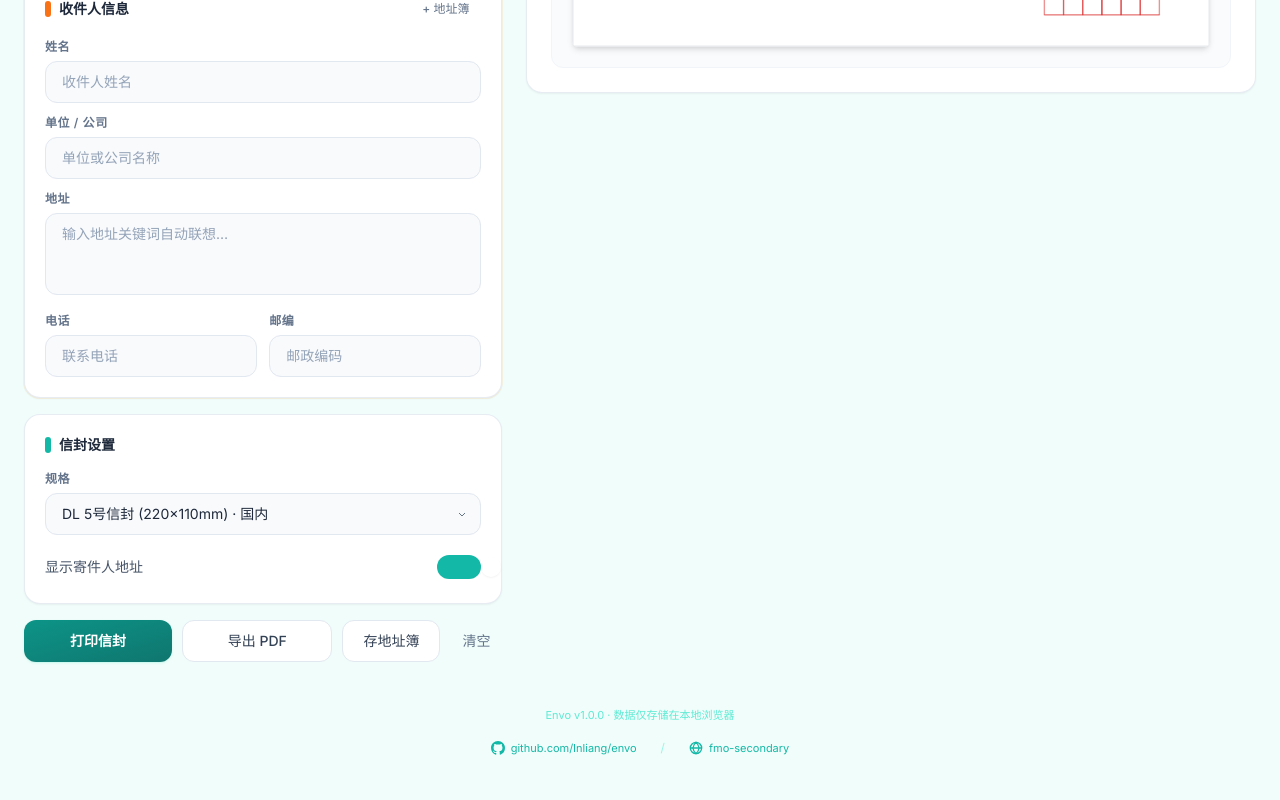
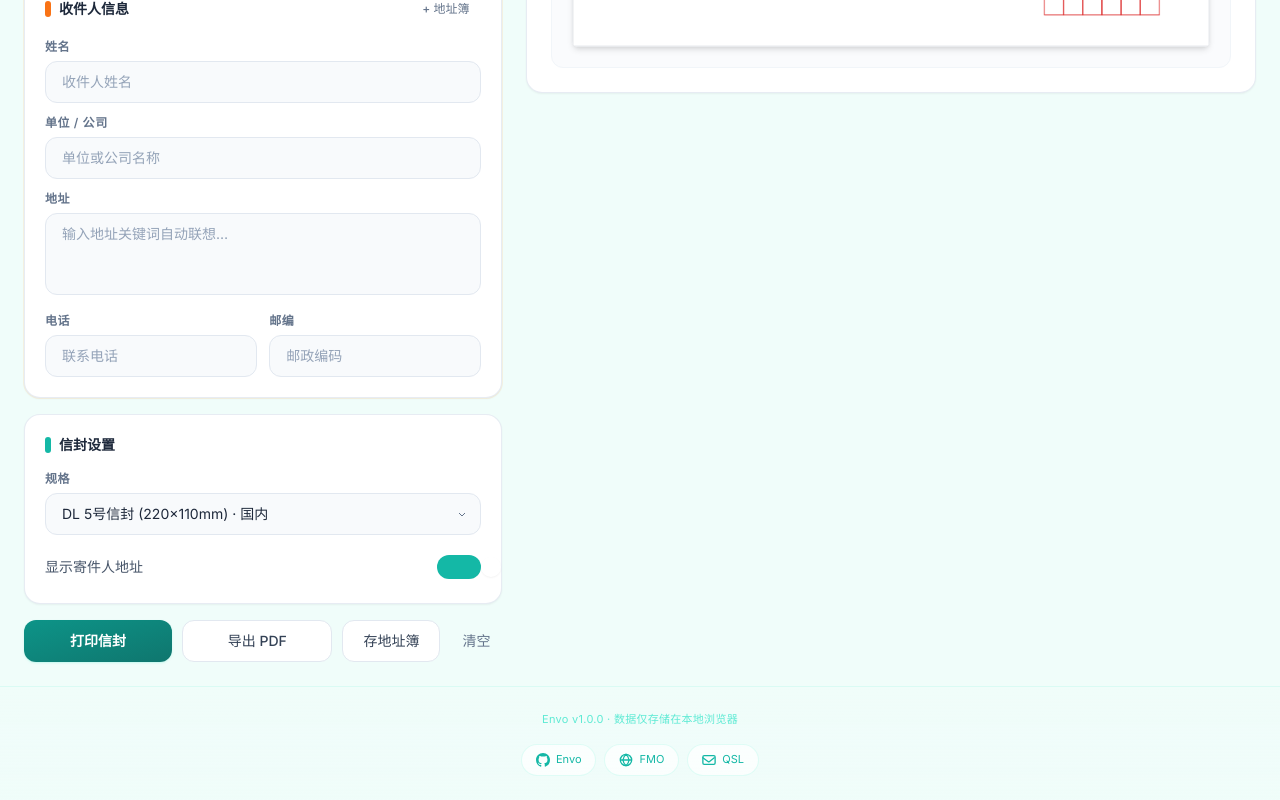
Before and after one commit to Inliang/envo, a React (Vite) app: page / in a window 1280 px wide. Shown: the part 463-1263 px from the top of the page. Built offline with nearby package versions, Linux system fonts and the light colour scheme; the HTML template or start-up script is replaced by a standard one.

Commit message:
美化页脚：渐变背景、胶囊按钮、新增 QSL 链接

```diff
--- a/src/App.tsx
+++ b/src/App.tsx
@@ -57,27 +57,38 @@ export default function App() {
       </main>
 
       {/* Footer */}
-      <footer className="text-center py-5 text-xs text-brand-300 border-t border-brand-50">
-        <span className="block mb-3 text-[11px]">Envo v1.0.0 · 数据仅存储在本地浏览器</span>
-        <span className="inline-flex items-center gap-3">
+      <footer className="text-center py-6 border-t border-brand-100/60 bg-gradient-to-t from-brand-50/30">
+        <span className="block mb-4 text-[11px] tracking-wide text-brand-300">Envo v1.0.0 · 数据仅存储在本地浏览器</span>
+        <span className="inline-flex items-center gap-2 flex-wrap justify-center">
           <a
             href="https://github.com/Inliang/envo"
             target="_blank"
             rel="noopener noreferrer"
-            className="inline-flex items-center gap-1.5 px-3 py-1.5 rounded-full bg-brand-50/60 text-brand-500 hover:bg-brand-100 hover:text-brand-700 transition-all duration-200 text-[11px] leading-none"
+            className="inline-flex items-center gap-1.5 px-3.5 py-2 rounded-full bg-white/70 text-brand-500 hover:bg-white hover:text-brand-700 hover:shadow-sm transition-all duration-200 text-[11px] leading-none border border-brand-100/60"
+            title="Envo 项目仓库"
           >
             <svg className="w-3.5 h-3.5" viewBox="0 0 16 16" fill="currentColor"><path fillRule="evenodd" d="M8 0C3.58 0 0 3.58 0 8c0 3.54 2.29 6.53 5.47 7.59.4.07.55-.17.55-.38 0-.19-.01-.82-.01-1.49-2.01.37-2.53-.49-2.69-.94-.09-.23-.48-.94-.82-1.13-.28-.15-.68-.52-.01-.53.63-.01 1.08.58 1.23.82.72 1.21 1.87.87 2.33.66.07-.52.28-.87.51-1.07-1.78-.2-3.64-.89-3.64-3.95 0-.87.31-1.59.82-2.15-.08-.2-.36-1.02.08-2.12 0 0 .67-.21 2.2.82.64-.18 1.32-.27 2-.27.68 0 1.36.09 2 .27 1.53-1.04 2.2-.82 2.2-.82.44 1.1.16 1.92.08 2.12.51.56.82 1.27.82 2.15 0 3.07-1.87 3.75-3.65 3.95.29.25.54.73.54 1.48 0 1.07-.01 1.93-.01 2.2 0 .21.15.46.55.38A8.013 8.013 0 0016 8c0-4.42-3.58-8-8-8z"/></svg>
-            github.com/Inliang/envo
+            Envo
           </a>
-          <span className="text-brand-200 select-none">/</span>
           <a
             href="https://inliang.github.io/fmo-secondary/"
             target="_blank"
             rel="noopener noreferrer"
-            className="inline-flex items-center gap-1.5 px-3 py-1.5 rounded-full bg-brand-50/60 text-brand-500 hover:bg-brand-100 hover:text-brand-700 transition-all duration-200 text-[11px] leading-none"
+            className="inline-flex items-center gap-1.5 px-3.5 py-2 rounded-full bg-white/70 text-brand-500 hover:bg-white hover:text-brand-700 hover:shadow-sm transition-all duration-200 text-[11px] leading-none border border-brand-100/60"
+            title="FMO Secondary 项目"
           >
             <svg className="w-3.5 h-3.5" viewBox="0 0 16 16" fill="none" stroke="currentColor" strokeWidth="1.5"><circle cx="8" cy="8" r="6.5"/><path d="M2 8h12" strokeLinecap="round"/><path d="M8 1.5A10.5 10.5 0 0111.5 8 10.5 10.5 0 018 14.5 10.5 10.5 0 014.5 8 10.5 10.5 0 018 1.5z" strokeLinecap="round"/></svg>
-            fmo-secondary
+            FMO
+          </a>
+          <a
+            href="https://qsl.jdbot.top/"
+            target="_blank"
+            rel="noopener noreferrer"
+            className="inline-flex items-center gap-1.5 px-3.5 py-2 rounded-full bg-white/70 text-brand-500 hover:bg-white hover:text-brand-700 hover:shadow-sm transition-all duration-200 text-[11px] leading-none border border-brand-100/60"
+            title="QSL 卡片管理"
+          >
+            <svg className="w-3.5 h-3.5" viewBox="0 0 16 16" fill="none" stroke="currentColor" strokeWidth="1.5" strokeLinecap="round" strokeLinejoin="round"><rect x="1" y="3" width="14" height="10" rx="1.5"/><path d="M1 5.5l6.2 4.4a1 1 0 001.1 0L14 5.5"/></svg>
+            QSL
           </a>
         </span>
       </footer>
```
